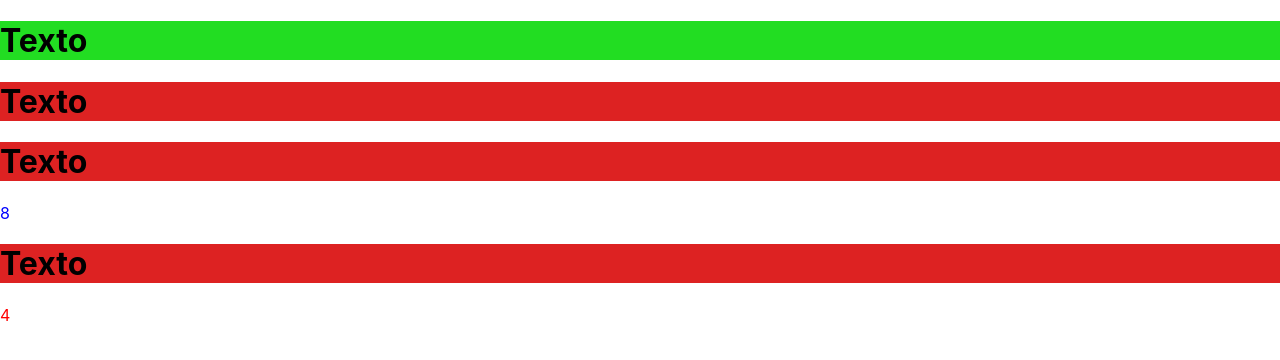
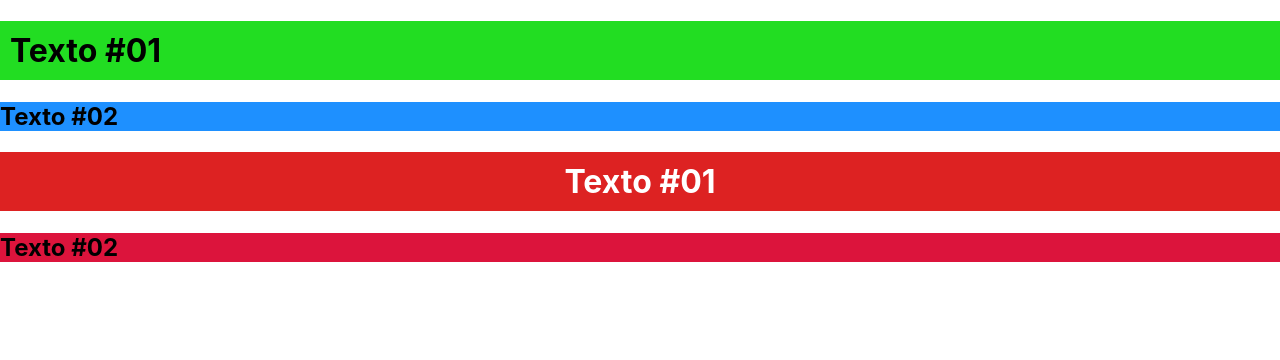
Before and after one commit to kleitonalbuquerque/curso-nextjs, a Next.js app: page /css/usandoEstilo in a window 1280 px wide. Shown: the top 360 px of the page. Built offline with nearby package versions, Linux system fonts and the light colour scheme.

Commit message:
Usando style e classe nos componentes e correção de lint

```diff
--- a/components/Estilo.jsx
+++ b/components/Estilo.jsx
@@ -1,9 +1,22 @@
 export default function Estilo(props) {
+  const classeAplicada = props.numero >= 0 ? "azul" : "vermelho";
+
   return (
     <div>
-      <h1 style={{ backgroundColor: props.numero >= 0 ? "#2d2" : "#d22" }}>
-        Texto
+      <h1
+        style={{
+          backgroundColor: props.numero >= 0 ? "#2d2" : "#d22",
+          color: props.color,
+          padding: "10px",
+          display: "flex",
+          flexDirection: "row",
+          justifyContent: props.centro ? "center" : "flex-start",
+        }}
+      >
+        Texto #01
       </h1>
+
+      <h2 className={classeAplicada}>Texto #02</h2>
 
       <p style={{ color: props.nota >= 7 ? "blue" : "red" }}>{props.nota}</p>
     </div>
--- a/pages/css/usandoEstilo.jsx
+++ b/pages/css/usandoEstilo.jsx
@@ -3,10 +3,10 @@ import Estilo from "../../components/Estilo";
 export default function usandoEstilo() {
   return (
     <div>
-      <Estilo numero={3} />
-      <Estilo numero={-13} />
-      <Estilo nota={8} />
-      <Estilo nota={4} />
+      <Estilo numero={3} color="#000" />
+      <Estilo numero={-13} color="#fff" centro />
+      {/* <Estilo nota={8} />
+      <Estilo nota={4} /> */}
     </div>
   );
 }
--- a/styles/globals.css
+++ b/styles/globals.css
@@ -14,3 +14,11 @@ a {
 * {
   box-sizing: border-box;
 }
+
+.azul {
+  background-color: dodgerblue;
+}
+
+.vermelho {
+  background-color: crimson;
+}
```
Also changed, not shown: 1 other file (tests, documents, lock files or other folders).
